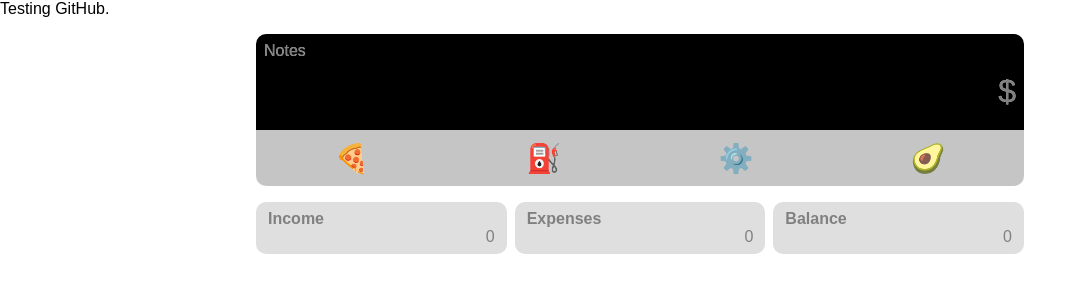
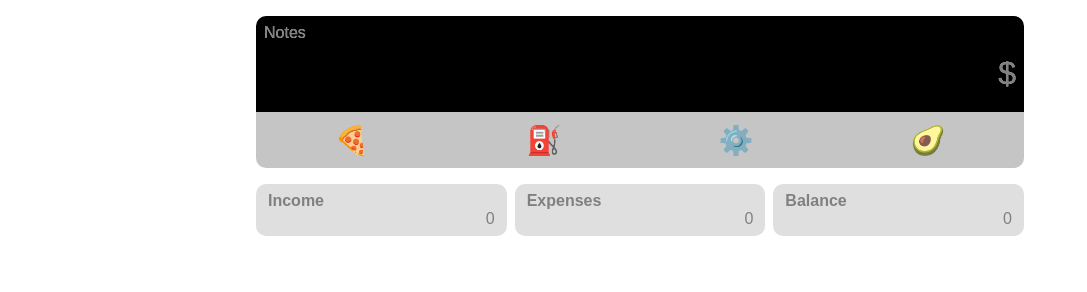
Before and after one commit to georgecesar/Finanza, a plain HTML site: page index.html in a window 1280 px wide. Shown: the whole page, without its empty margins (0-1087 px from the left). Drawn offline with Linux system fonts and the light colour scheme; no server answers.

Commit message:
Removed garbage

```diff
--- a/index.html
+++ b/index.html
@@ -19,8 +19,6 @@
 </head>
 
 <body>
-
-  <p>Testing GitHub.</p>
 
   <div class="container no-show" id="container">
 
```
